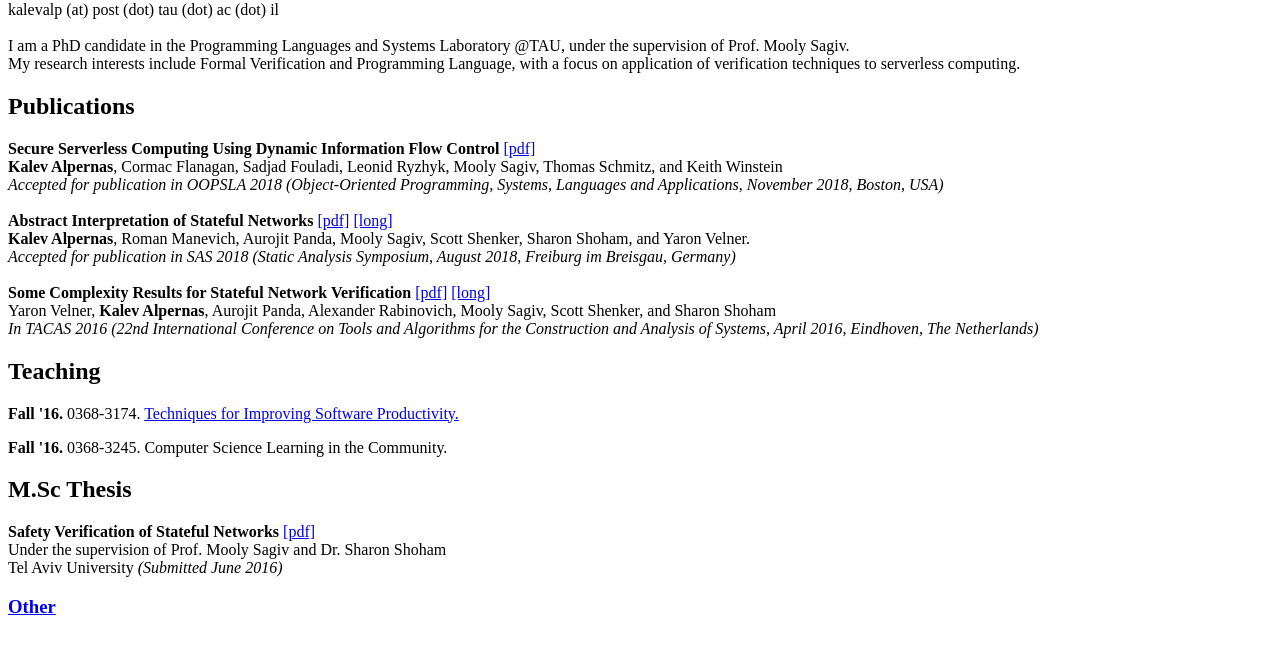
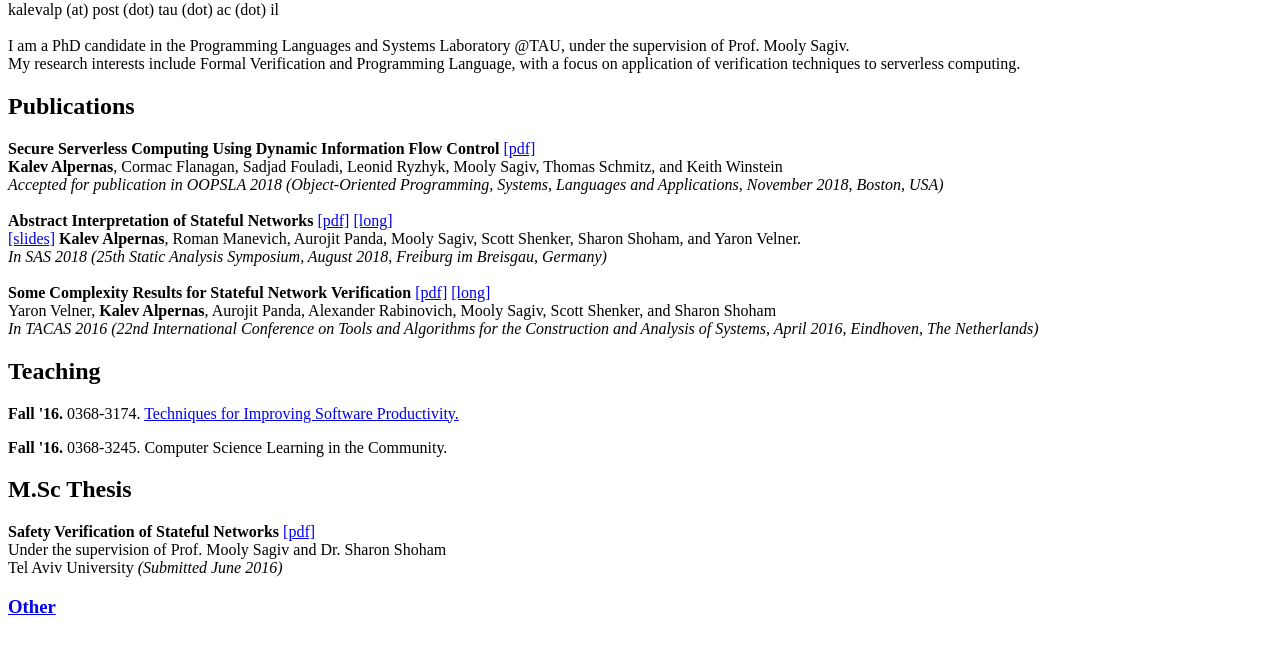
Before and after one commit to kalevalp/kalevalp.github.io, a plain HTML site: page index.html in a window 1280 px wide. Shown: the part 79-730 px from the top of the page. Drawn offline with Linux system fonts and the light colour scheme.

Commit message:
Adding SAS18 slides

```diff
--- a/index.html
+++ b/index.html
@@ -31,10 +31,11 @@ Systems, Languages and Applications, November 2018, Boston, USA) </i>
 <b>Abstract Interpretation of Stateful Networks</b>
 <a href="publications/reverting-sas18.pdf">[pdf]</a>
 <a href="publications/reverting-sas18-long.pdf">[long]</a><br>
+<a href="publications/reverting-sas18.pptx">[slides]</a>
 <b>Kalev Alpernas</b>, Roman Manevich, Aurojit Panda, Mooly Sagiv, Scott
 Shenker, Sharon Shoham, and Yaron Velner.<br>
-<i>Accepted for publication in SAS 2018 (Static Analysis Symposium, August 2018,
-Freiburg im Breisgau, Germany)</i> <br><br>
+<i>In SAS 2018 (25th Static Analysis Symposium, August 2018, Freiburg im
+Breisgau, Germany)</i> <br><br>
 
 <b>Some Complexity Results for Stateful Network Verification</b>
 <a href="publications/tacas16.pdf">[pdf]</a>
```
Also changed, not shown: 1 other file.
